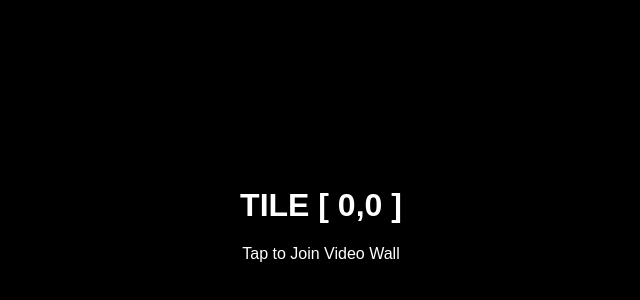
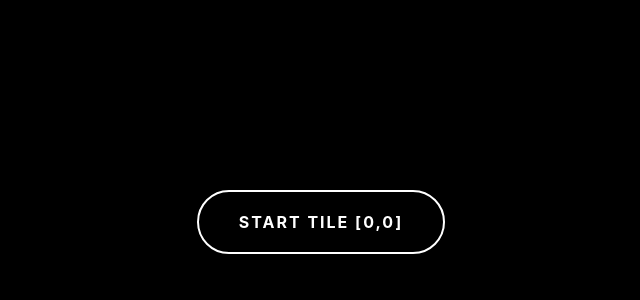
Before and after one commit to Bibbliei/Video-wall, a plain HTML site: page index.html in a window 1280 px wide. Shown: the part 178-478 px from the top of the page, without its empty margins (319-959 px from the left). Drawn offline with Linux system fonts and the light colour scheme.

Commit message:
Update index.html

```diff
--- a/index.html
+++ b/index.html
@@ -12,45 +12,48 @@
             width: 100%; height: 100%;
         }
 
-        /* The container is the size of the phone screen */
         #container {
-            width: 100vw;
-            height: 100vh;
+            width: 100vw; height: 100vh;
             position: relative;
             overflow: hidden;
         }
 
-        /* The iframe is 3x the size of the screen (for a 3x3 grid) */
         iframe {
             position: absolute;
             border: none;
-            display: none; /* Hidden until Start is clicked */
+            display: none; /* Stays hidden until user interaction */
+            /* object-fit: cover ensures the 16:9 video fills your phone's screen shape */
+            object-fit: cover;
         }
 
-        /* Essential Start Button for Mobile */
+        /* The Button Overlay - Required for Mobile Safari/Chrome */
         #overlay {
             position: fixed;
             top: 0; left: 0;
             width: 100%; height: 100%;
-            background: rgba(0,0,0,0.8);
-            color: white;
+            background: #000;
+            color: #fff;
             display: flex;
             align-items: center;
             justify-content: center;
             z-index: 100;
-            font-family: sans-serif;
+            font-family: -apple-system, BlinkMacSystemFont, "Segoe UI", Roboto, sans-serif;
             text-align: center;
             cursor: pointer;
+        }
+        .btn {
+            border: 2px solid #fff;
+            padding: 20px 40px;
+            border-radius: 50px;
+            font-weight: bold;
+            letter-spacing: 2px;
         }
     </style>
 </head>
 <body>
 
-    <div id="overlay" onclick="startVideo()">
-        <div>
-            <h1>TILE [ <span id="coords-label">0,0</span> ]</h1>
-            <p>Tap to Join Video Wall</p>
-        </div>
+    <div id="overlay" onclick="launchTile()">
+        <div class="btn">START TILE [<span id="coord-display">0,0</span>]</div>
     </div>
 
     <div id="container">
@@ -58,38 +61,36 @@
     </div>
 
     <script>
-        // 1. Setup Data
+        // Data from your update
         const viewID = "Q47DN9T";
         const password = "12345";
-        const cols = 3;
-        const rows = 3;
 
-        // 2. Extract Coordinates
+        // Read mapping from URL
         const params = new URLSearchParams(window.location.search);
         const x = parseInt(params.get('x')) || 0;
         const y = parseInt(params.get('y')) || 0;
+        const cols = parseInt(params.get('cols')) || 3;
+        const rows = parseInt(params.get('rows')) || 3;
 
-        // Update the label so you know which phone is which
-        document.getElementById('coords-label').innerText = `${x},${y}`;
+        document.getElementById('coord-display').innerText = `${x},${y}`;
 
-        function startVideo() {
+        function launchTile() {
             const iframe = document.getElementById('vdo-stream');
             const overlay = document.getElementById('overlay');
 
-            // 3. Build the VDO.ninja URL with Mobile-Specific Flags
-            // &autoplay=1 &mute=1 are crucial for mobile
-            const vdoUrl = `https://vdo.ninja/?view=${viewID}&pw=${password}&autoplay=1&mute=1&cleanoutput=1&transparent=1&buffer=0&rounded=0`;
+            // Build VDO URL: Added &mute=1 and &buffer=0 for mobile synchronisation
+            const vdoUrl = `https://vdo.ninja/?view=${viewID}&pw=${password}&autoplay=1&mute=1&cleanoutput=1&transparent=1&buffer=0`;
 
             iframe.src = vdoUrl;
             iframe.style.display = "block";
             overlay.style.display = "none";
 
-            // 4. Robust Mapping Logic
-            // Scale the iframe to be 300% of the screen width/height
+            // Mapping Logic
+            // Scale the iframe to 300% (for 3 cols/rows)
             iframe.style.width = (cols * 100) + "vw";
             iframe.style.height = (rows * 100) + "vh";
 
-            // Use translate for better sub-pixel alignment on mobile
+            // Shift the view to the correct coordinate
             const moveX = -(x * 100);
             const moveY = -(y * 100);
             iframe.style.transform = `translate(${moveX}vw, ${moveY}vh)`;
```
